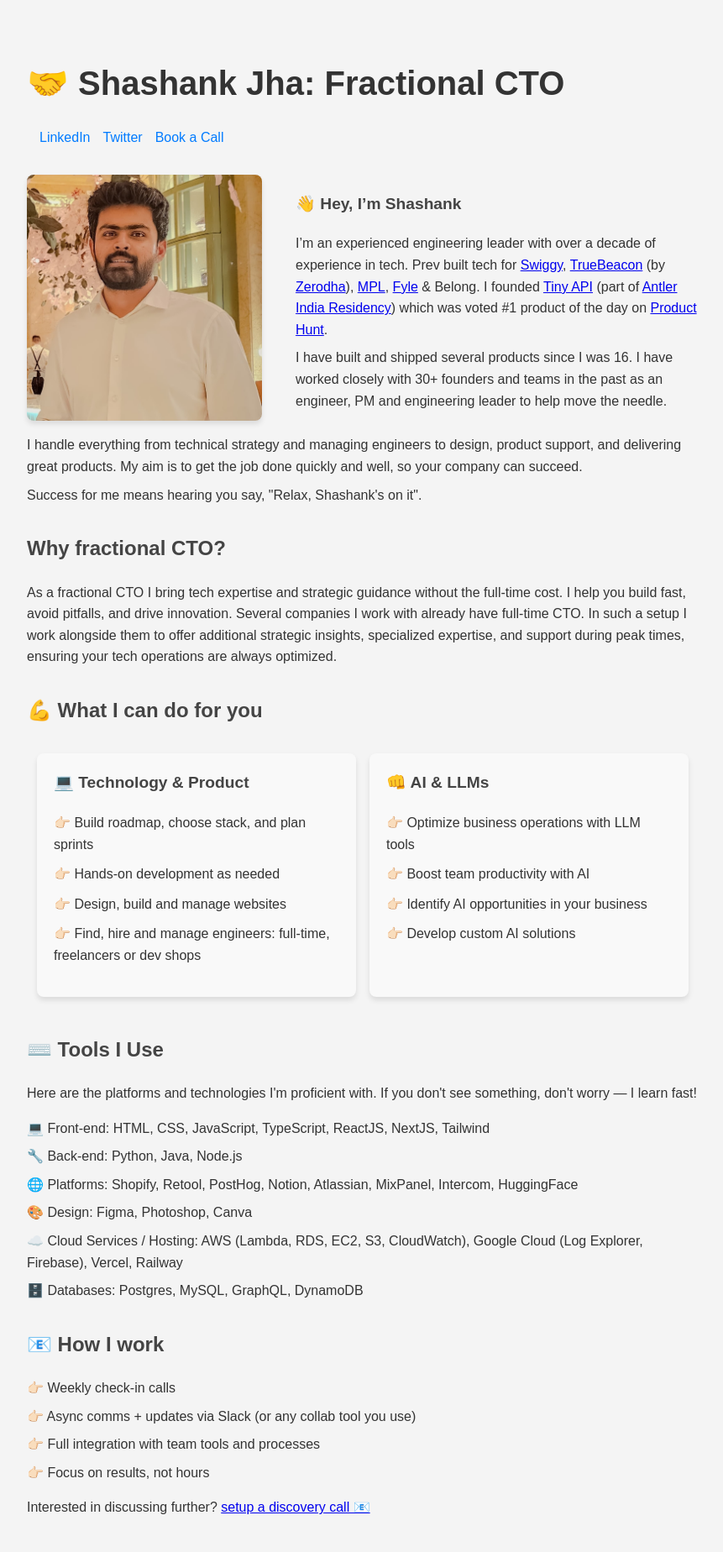
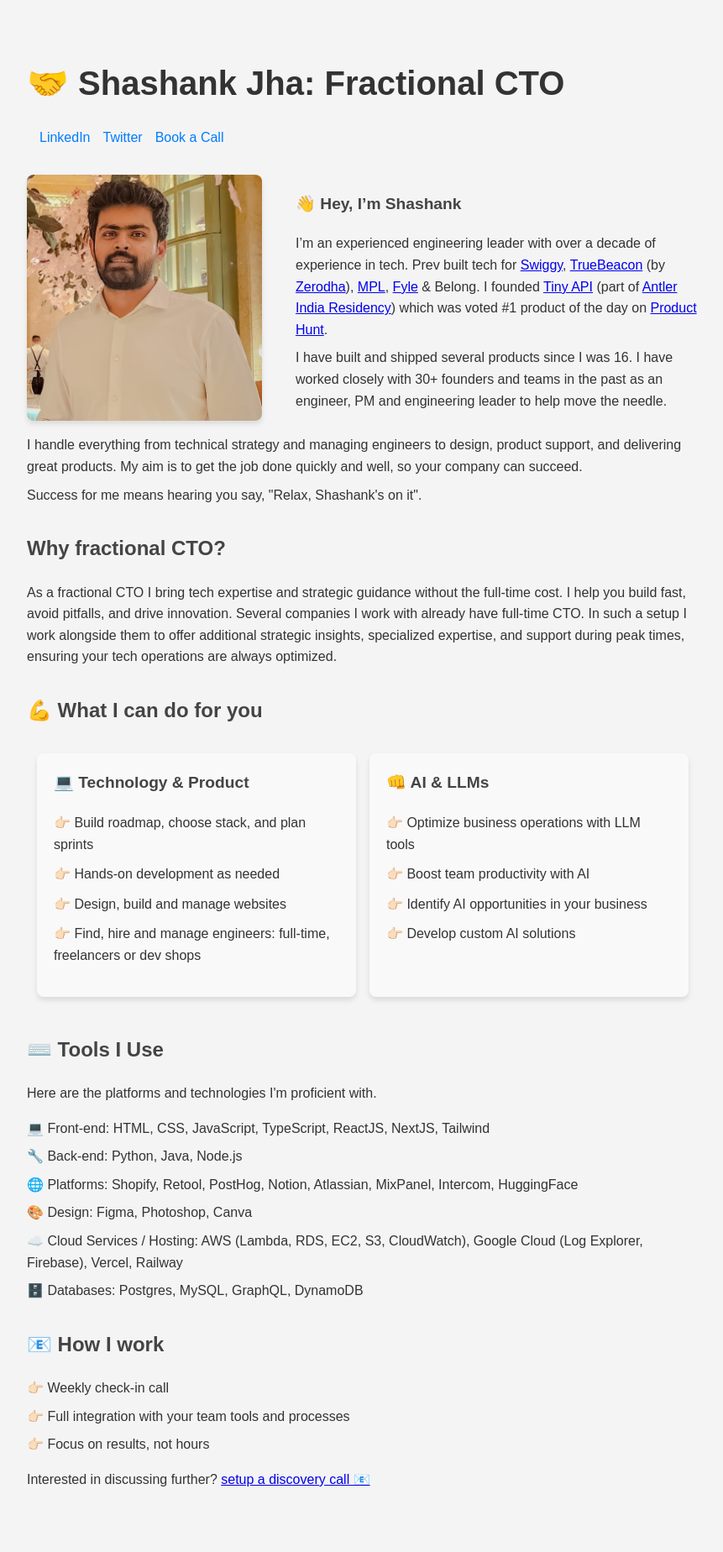
Before and after one commit to theshajha/theshajha, a Jekyll site: the page cto.html, which Jekyll copies as it is, in a window 1280 px wide. Shown: the whole page at 84% size, without its empty margins (208-1069 px from the left). Built offline with Jekyll 4.4.1, drawn with Linux system fonts in a browser that asks for light colours; after the commit the page ends 1814 px from its top, so only the background shows below that.

Commit message:
updated CTO page

```diff
--- a/cto.html
+++ b/cto.html
@@ -223,7 +223,7 @@
 
     <section class="section">
         <h2>⌨️ Tools I Use</h2>
-        <p>Here are the platforms and technologies I'm proficient with. If you don't see something, don't worry — I learn fast!</p>
+        <p>Here are the platforms and technologies I'm proficient with.</p>
         <ul class="tools-list">
             <li>💻 Front-end: HTML, CSS, JavaScript, TypeScript, ReactJS, NextJS, Tailwind</li>
             <li>🔧 Back-end: Python, Java, Node.js</li>
@@ -237,9 +237,8 @@
     <section class="section">
         <h2>📧 How I work</h2>
         <ul class="packages-list">
-            <li>👉🏻 Weekly check-in calls</li>
-            <li>👉🏻 Async comms + updates via Slack (or any collab tool you use)</li>
-            <li>👉🏻 Full integration with team tools and processes</li>
+            <li>👉🏻 Weekly check-in call</li>
+            <li>👉🏻 Full integration with your team tools and processes</li>
             <li>👉🏻 Focus on results, not hours</li>
 
         </ul>
```
